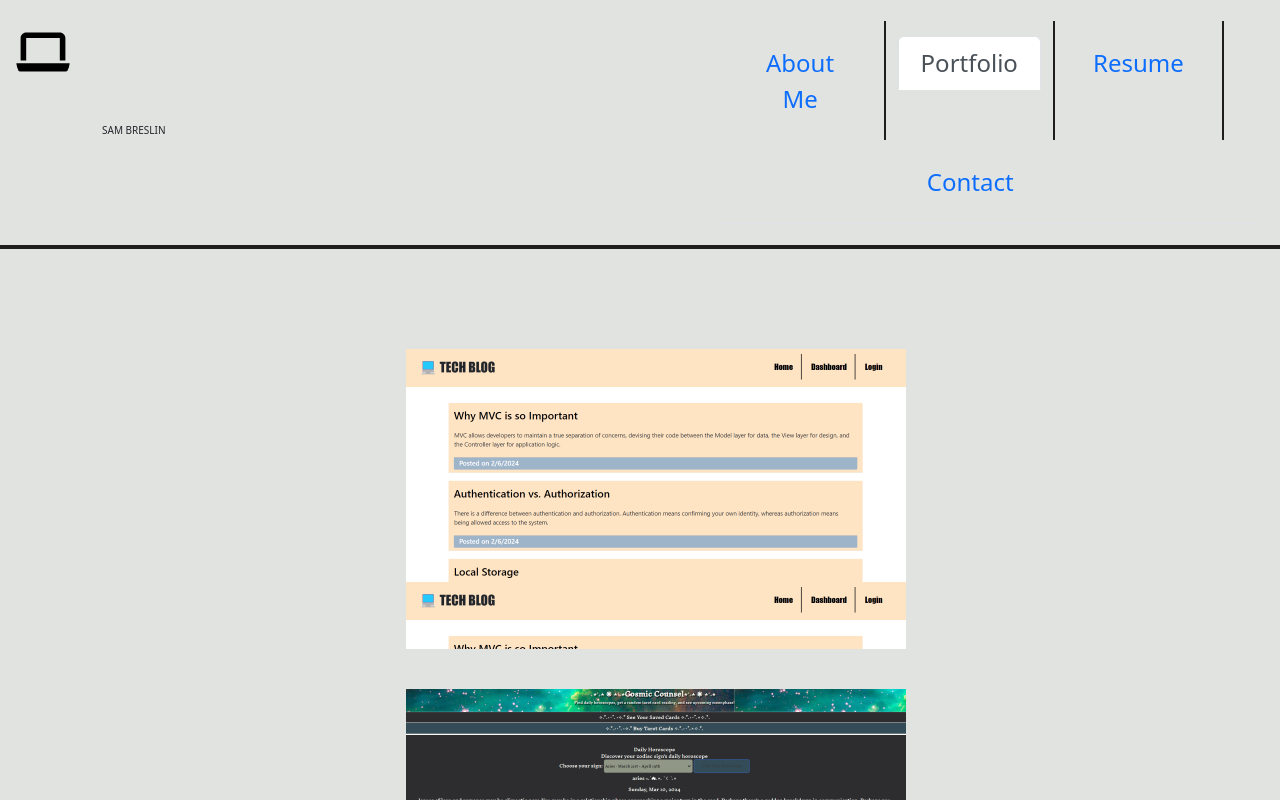
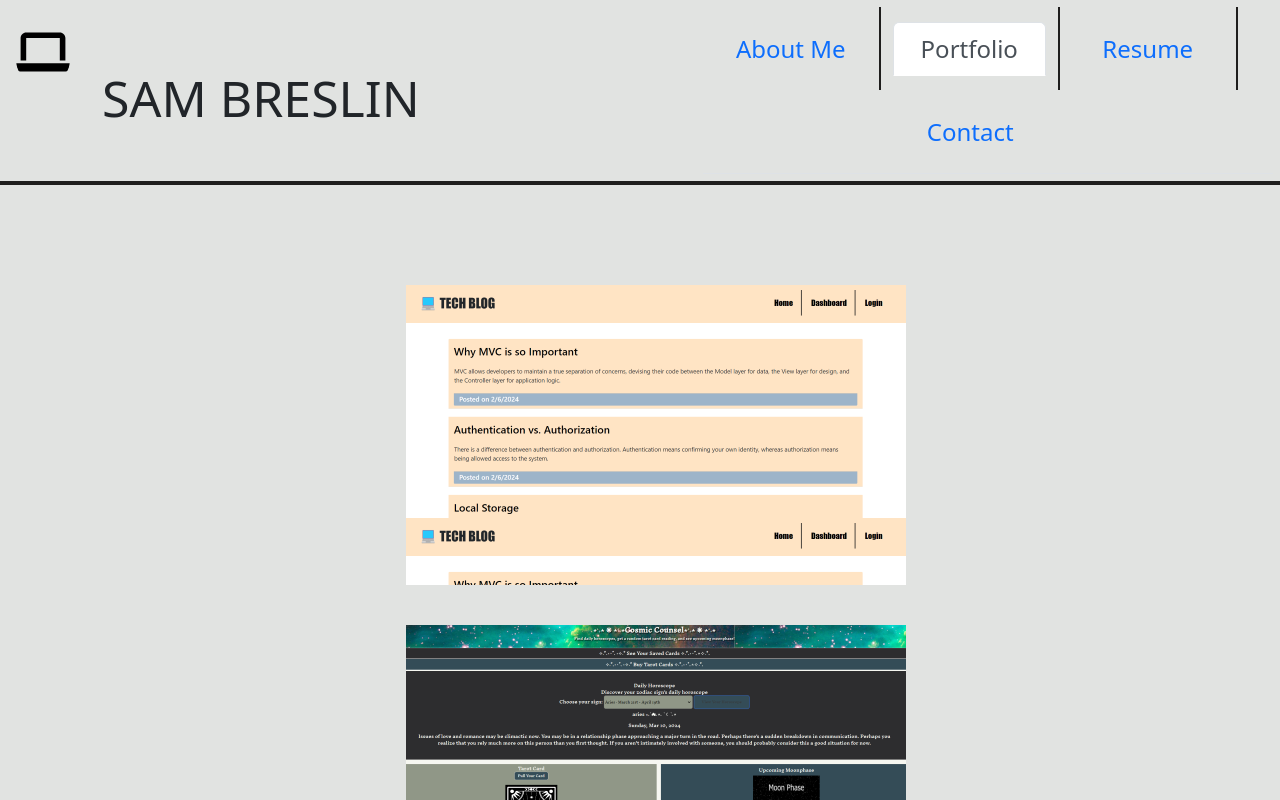
Before and after one commit to sambrez/react-portfolio, a React (Vite) app in the folder react-portfolio/: page /Portfolio in a window 1280 px wide. Shown: the top 800 px of the page. Built offline with nearby package versions, Linux system fonts and the light colour scheme.

Commit message:
styling edits to header

```diff
--- a/react-portfolio/src/components/Header.jsx
+++ b/react-portfolio/src/components/Header.jsx
@@ -7,7 +7,7 @@ function Header () {
        <div id="top" className='container-fluid'>
        <header className='row navbar-header'>
             <img id="laptop" src="../../img/laptop.svg" />
-            <h1 id='title' className="col">SAM BRESLIN</h1>
+            <h1 id='title-one' className="col">SAM BRESLIN</h1>
             <Navigation />
         </header>
         </div>
--- a/react-portfolio/src/components/Navigation.jsx
+++ b/react-portfolio/src/components/Navigation.jsx
@@ -1,7 +1,8 @@
 import { Link, useLocation } from "react-router-dom";
 
+
+import "bootstrap/dist/css/bootstrap.min.css";
 import "../styles/Navigation.css";
-import "bootstrap/dist/css/bootstrap.min.css";
 
 function Navigation() {
   const currentPage = useLocation().pathname;
--- a/react-portfolio/src/index.css
+++ b/react-portfolio/src/index.css
@@ -80,8 +80,9 @@ button:focus-visible {
   margin-left: 10px;
 }
 
-#title {
+#title-one {
  margin-left: 7px;
+ font-size: 50px;
 }
 
 #footer {
--- a/react-portfolio/src/styles/Navigation.css
+++ b/react-portfolio/src/styles/Navigation.css
@@ -4,7 +4,7 @@
   justify-content: right;
   position: relative;
   height: var(--header-height);
-  margin: 1rem;
+  margin: 2px;
   padding-right: 35px;
 }
 
```
